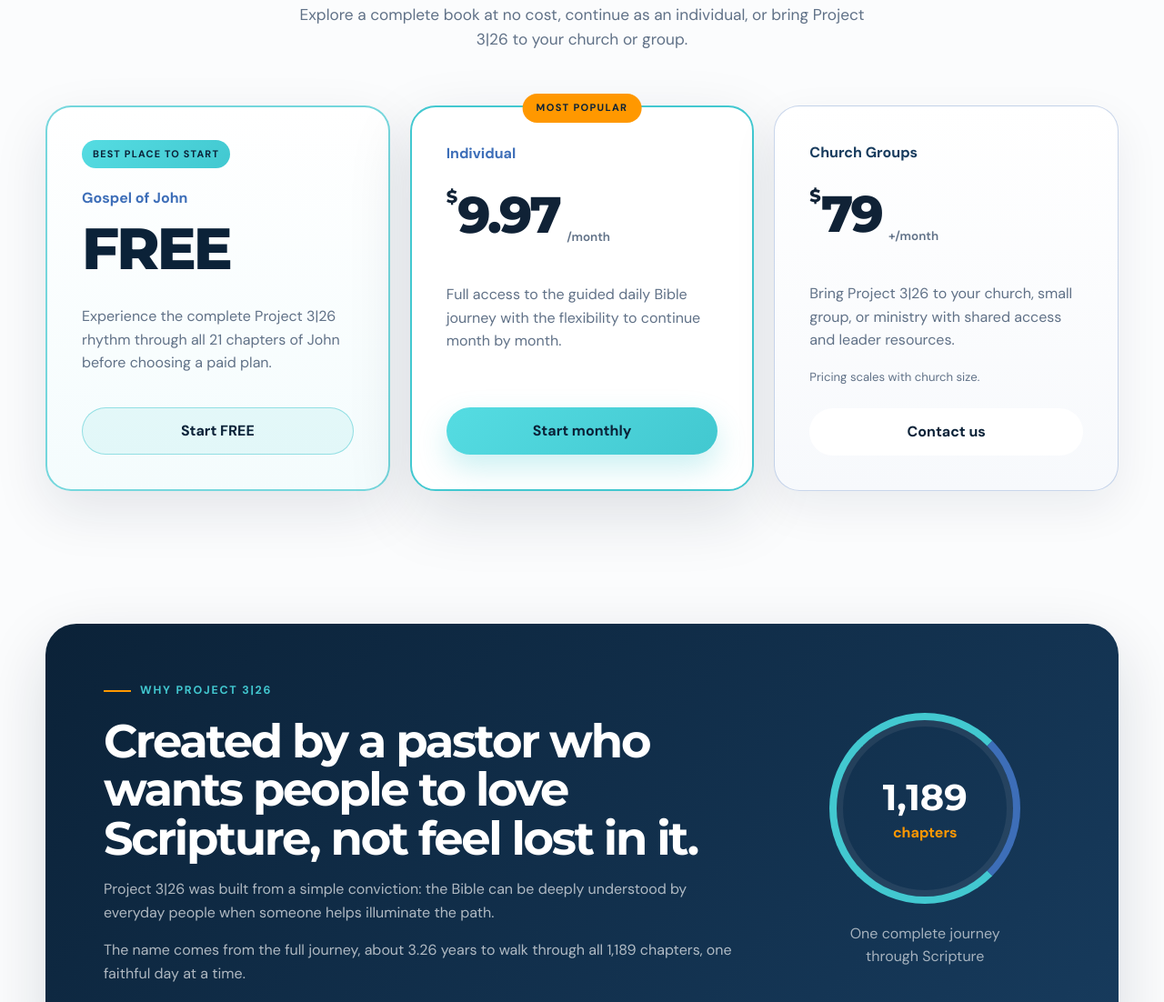
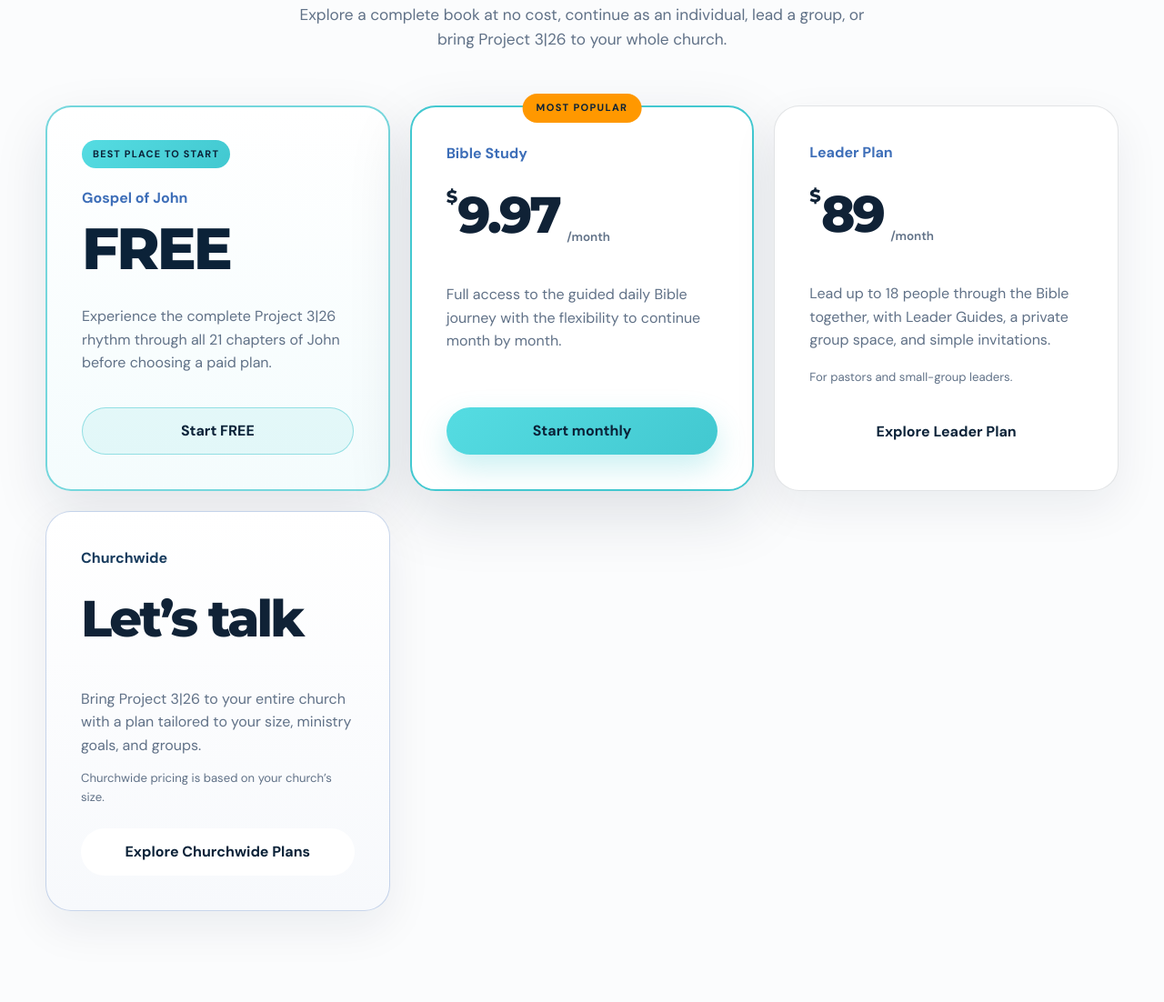
Before and after one commit to Project3-26/landing-page, a plain HTML site: page index.html in a window 1280 px wide. Shown: the part 4514-5616 px from the top of the page at 91% size. Drawn offline with Linux system fonts and the light colour scheme.

Commit message:
Add leader and churchwide offers

```diff
--- a/index.html
+++ b/index.html
@@ -264,7 +264,7 @@
         <div class="section-heading reveal">
           <p class="eyebrow"><span></span>Choose your path</p>
           <h2>Start FREE, then choose the path that fits.</h2>
-          <p>Explore a complete book at no cost, continue as an individual, or bring Project 3|26 to your church or group.</p>
+          <p>Explore a complete book at no cost, continue as an individual, lead a group, or bring Project 3|26 to your whole church.</p>
         </div>
 
         <div class="pricing-grid">
@@ -273,23 +273,31 @@
             <p class="price-label">Gospel of John</p>
             <div class="price free-price">FREE</div>
             <p>Experience the complete Project 3|26 rhythm through all 21 chapters of John before choosing a paid plan.</p>
-            <a class="button button-secondary" href="https://www.project326.org/offers/fhDSqLYz" target="_blank" rel="noopener noreferrer">Start FREE</a>
+            <a class="button button-secondary" href="https://www.project326.org/offers/fhDSqLYz" target="_blank" rel="noopener noreferrer" data-offer="free-john" data-funnel-route="free-john">Start FREE</a>
           </article>
 
           <article class="price-card featured reveal delay-1">
             <div class="popular">MOST POPULAR</div>
-            <p class="price-label">Individual</p>
+            <p class="price-label">Bible Study</p>
             <div class="price"><span>$</span>9.97<small>/month</small></div>
             <p>Full access to the guided daily Bible journey with the flexibility to continue month by month.</p>
-            <a class="button button-primary" href="https://www.project326.org/offers/G2CszpVK" target="_blank" rel="noopener noreferrer">Start monthly</a>
+            <a class="button button-primary" href="https://www.project326.org/offers/G2CszpVK" target="_blank" rel="noopener noreferrer" data-offer="bible-study" data-funnel-route="bible-study">Start monthly</a>
           </article>
 
-          <article class="price-card church-option reveal delay-2">
-            <p class="price-label">Church Groups</p>
-            <div class="price"><span>$</span>79<small>+/month</small></div>
-            <p>Bring Project 3|26 to your church, small group, or ministry with shared access and leader resources.</p>
-            <small class="pricing-note">Pricing scales with church size.</small>
-            <button class="button button-secondary contact-modal-open" type="button" data-contact-modal-open>Contact us</button>
+          <article class="price-card leader-option reveal delay-2">
+            <p class="price-label">Leader Plan</p>
+            <div class="price"><span>$</span>89<small>/month</small></div>
+            <p>Lead up to 18 people through the Bible together, with Leader Guides, a private group space, and simple invitations.</p>
+            <small class="pricing-note">For pastors and small-group leaders.</small>
+            <button class="button button-secondary contact-modal-open" type="button" data-contact-modal-open data-contact-type="leader" data-offer="leader-plan" data-funnel-route="leader-plan">Explore Leader Plan</button>
+          </article>
+
+          <article class="price-card church-option reveal delay-3">
+            <p class="price-label">Churchwide</p>
+            <div class="price custom-price">Let’s talk</div>
+            <p>Bring Project 3|26 to your entire church with a plan tailored to your size, ministry goals, and groups.</p>
+            <small class="pricing-note">Churchwide pricing is based on your church’s size.</small>
+            <button class="button button-secondary contact-modal-open" type="button" data-contact-modal-open data-contact-type="churchwide" data-offer="churchwide" data-funnel-route="churchwide">Explore Churchwide Plans</button>
           </article>
         </div>
       </section>
@@ -340,12 +348,14 @@
       <div class="contact-modal-backdrop" data-contact-modal-close></div>
       <div class="contact-modal-dialog" role="dialog" aria-modal="true" aria-labelledby="contact-modal-title">
         <button class="contact-modal-close" type="button" aria-label="Close contact form" data-contact-modal-close>×</button>
-        <p class="eyebrow"><span></span>Church group access</p>
+        <p class="eyebrow"><span></span><span id="contact-modal-eyebrow">Churchwide access</span></p>
         <h2 id="contact-modal-title">Let’s talk about your church.</h2>
-        <p class="contact-modal-intro">Tell us a little about your church or ministry, and we’ll help you find the right Project 3|26 plan.</p>
+        <p class="contact-modal-intro" id="contact-modal-intro">Tell us a little about your church or ministry, and we’ll help you find the right Project 3|26 plan.</p>
 
         <form class="contact-form" action="https://formspree.io/f/mykrqlob" method="POST">
           <input type="hidden" name="_subject" value="Project 3|26 Church Group Inquiry" />
+          <input type="hidden" name="interest_type" id="interest-type" value="churchwide" />
+          <input type="hidden" name="offer" id="contact-offer" value="churchwide" />
           <div class="contact-form-grid">
             <label>
               <span>Name</span>
```
